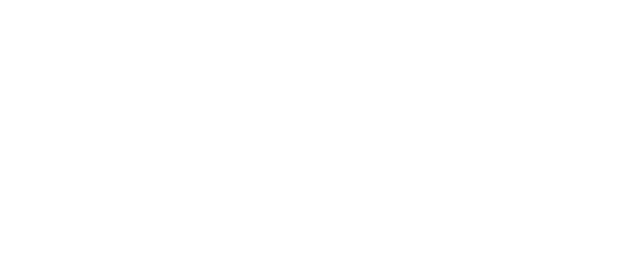
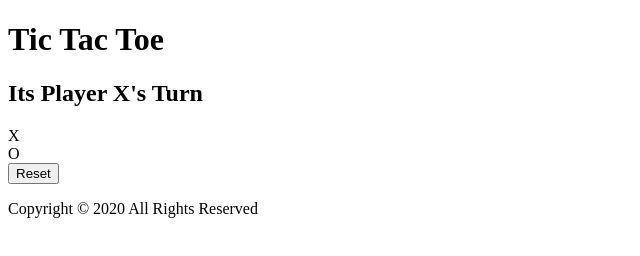
Before and after one commit to dmesia/tic-tac-toe-1, a plain HTML site: page index.html in a window 1280 px wide. Shown: the whole page, without its empty margins (0-640 px from the left). Drawn offline with nearby package versions, Linux system fonts and the light colour scheme.

Commit message:
adds initial structure

```diff
--- a/index.html
+++ b/index.html
@@ -11,8 +11,28 @@
     <title>Tic Tac Toe</title>
 </head>
 <body>
-    <header></header>
-    <main></main>
-    <footer></footer>
+    <header>
+        <h1>Tic Tac Toe</h1>
+        <h2 id ='message'>Its Player X's Turn</h2>
+    </header>
+    <main>
+        <section id='gameboard'>
+            <div class="square">X</div>
+            <div class="square"></div>
+            <div class="square"></div>
+            <div class="square"></div>
+            <div class="square"></div>
+            <div class="square">O</div>
+            <div class="square"></div>
+            <div class="square"></div>
+            <div class="square"></div>
+        </section>
+        <section>
+            <button id="reset-btn">Reset</button>
+        </section>
+    </main>
+    <footer>
+        <p>Copyright &copy; 2020 All Rights Reserved</p>
+    </footer>
 </body>
 </html>
```
